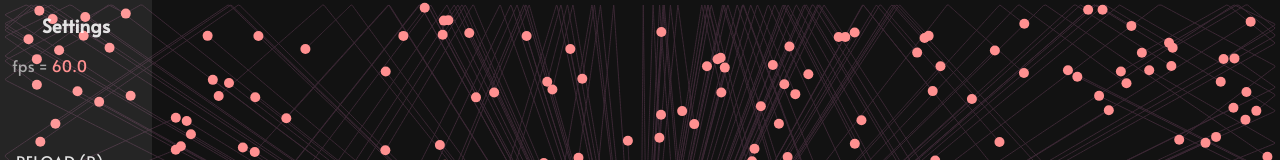
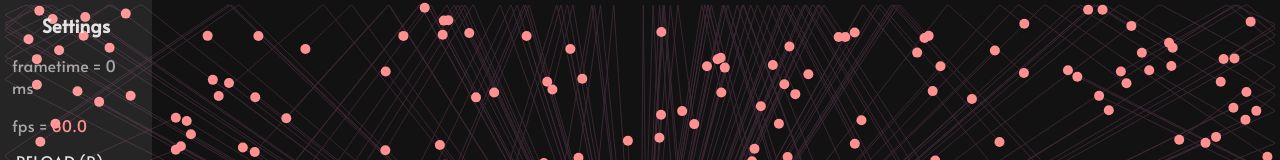
Before and after one commit to ItsPepperpot/particle-simulator, an Electron app: page electron/resources/app/index.html in a window 1280 px wide. Shown: the top 160 px of the page. Drawn offline with Linux system fonts and the light colour scheme.

Commit message:
Add frametime counter

```diff
--- a/electron/resources/app/index.html
+++ b/electron/resources/app/index.html
@@ -13,6 +13,7 @@
 <body>
     <div id="settings">
         <h3>Settings</h3>
+        <p>frametime = <span id="frametime">0</span> ms</p>
         <p>fps = <span id="fps">0</span></p>
         <button id="reload" onclick="reload();" class="high-importance">Reload (r)</button>
     </div>
```
